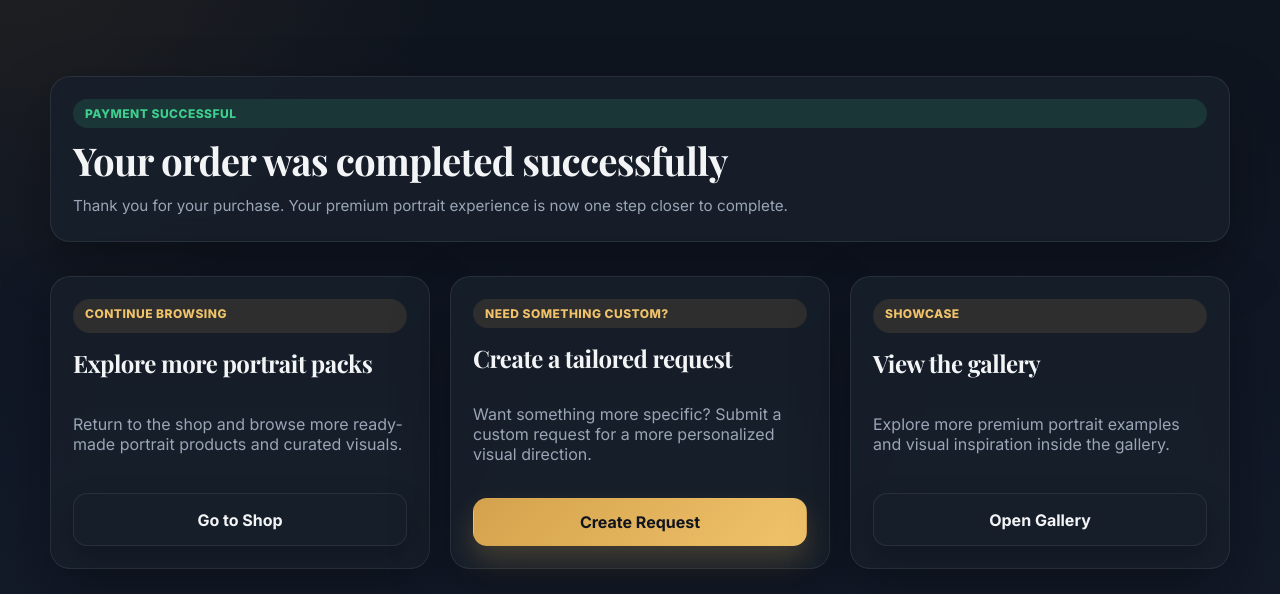
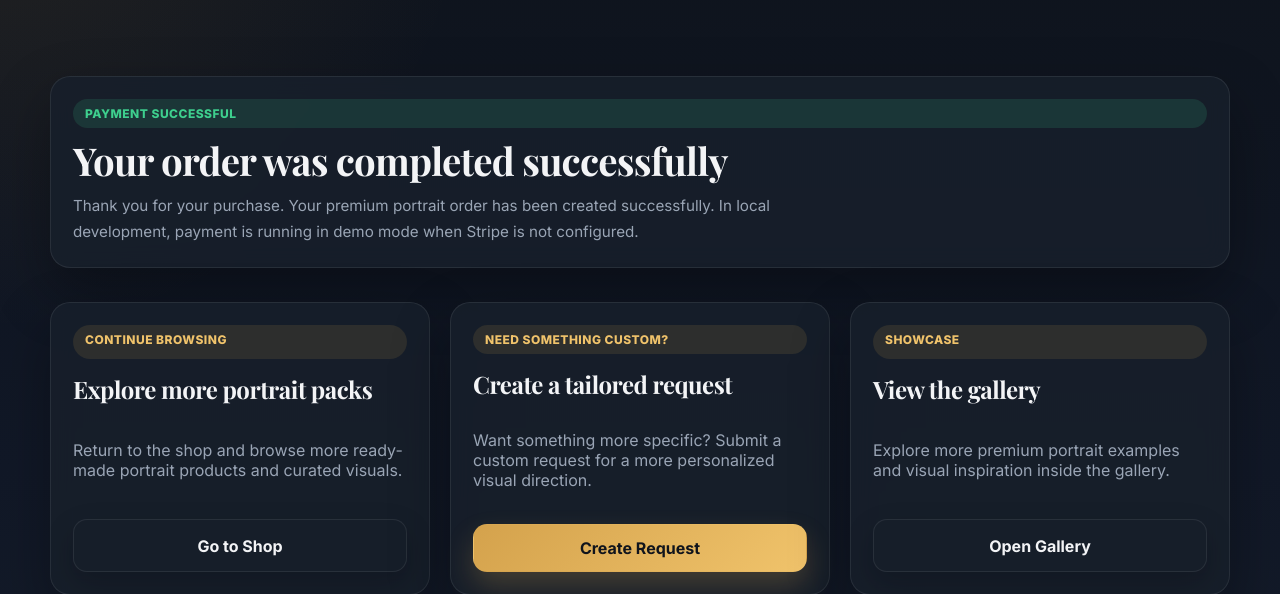
Before and after one commit to fila2021/filma-ai-portraits, a Django app: template templates/payments/success.html in a window 1280 px wide. Shown: the part 141-735 px from the top of the page. Run offline with Django 5.2, Linux system fonts and the light colour scheme; the template is opened without the code that fills it, so the values that code supplies are empty.

Commit message:
Polish payment success page for cart and demo checkout flow

```diff
--- a/templates/payments/success.html
+++ b/templates/payments/success.html
@@ -8,7 +8,8 @@
         <span class="badge success">Payment Successful</span>
         <h1>Your order was completed successfully</h1>
         <p class="muted">
-            Thank you for your purchase. Your premium portrait experience is now one step closer to complete.
+            Thank you for your purchase. Your premium portrait order has been created successfully.
+            In local development, payment is running in demo mode when Stripe is not configured.
         </p>
     </div>
 </section>
```
